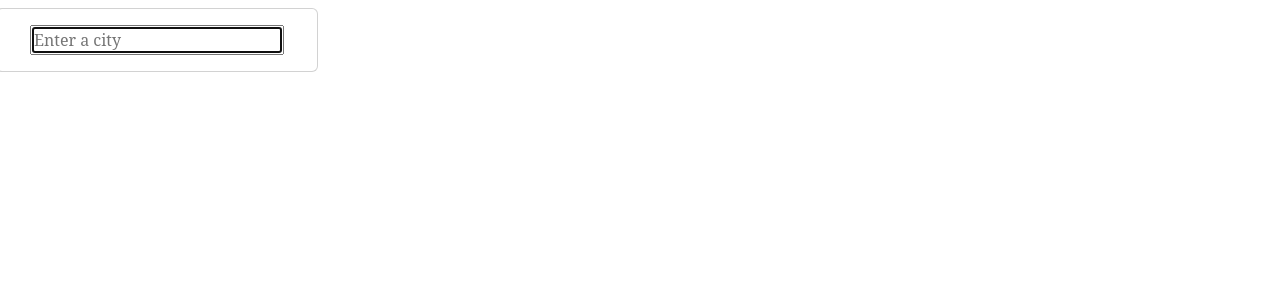
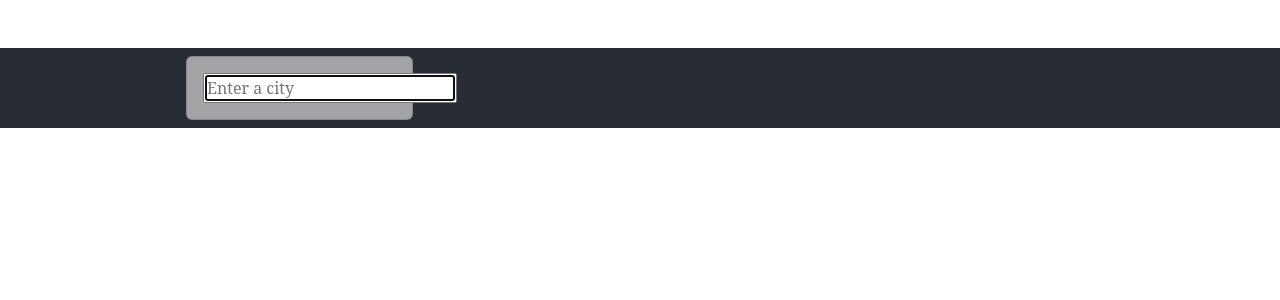
Before and after one commit to Teewawa/react-weather-app, a React (Create React App) app: page / in a window 1280 px wide. Shown: the top 300 px of the page. Built offline with nearby package versions, Linux system fonts and the light colour scheme.

Commit message:
Added styling for search bar with search icon

```diff
--- a/src/App.css
+++ b/src/App.css
@@ -1,6 +1,29 @@
 .App {
   text-align: center;
   font-family: "serif", serif;
+  background-color: #282c34;
+}
+
+.weather-container {
+  margin: 0 auto;
+  max-width: 900px;
+  margin-top: 6vh;
+}
+
+.card.bg-card-left {
+  background-color: rgba(247, 244, 245, 0.6);
+}
+
+#search-input {
+  background-color: rgba(255, 255, 255, 0.8);
+  border: 2px solid rgba(255, 255, 255, 0.005);
+  border-radius: 3px;
+  width: 95%;
+  max-width: 200px;
+  background-image: url("/public/images/searchicon.png");
+  background-size: 33px;
+  background-repeat: no-repeat;
+  padding: 5px 10px 5px 40px;
 }
 
 .App-logo {
```
